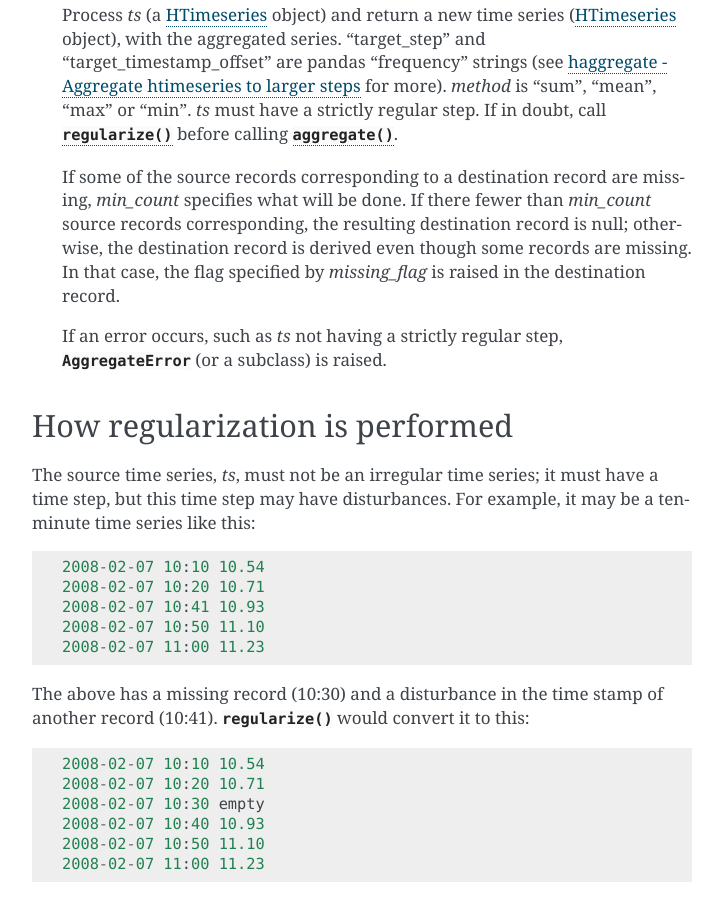
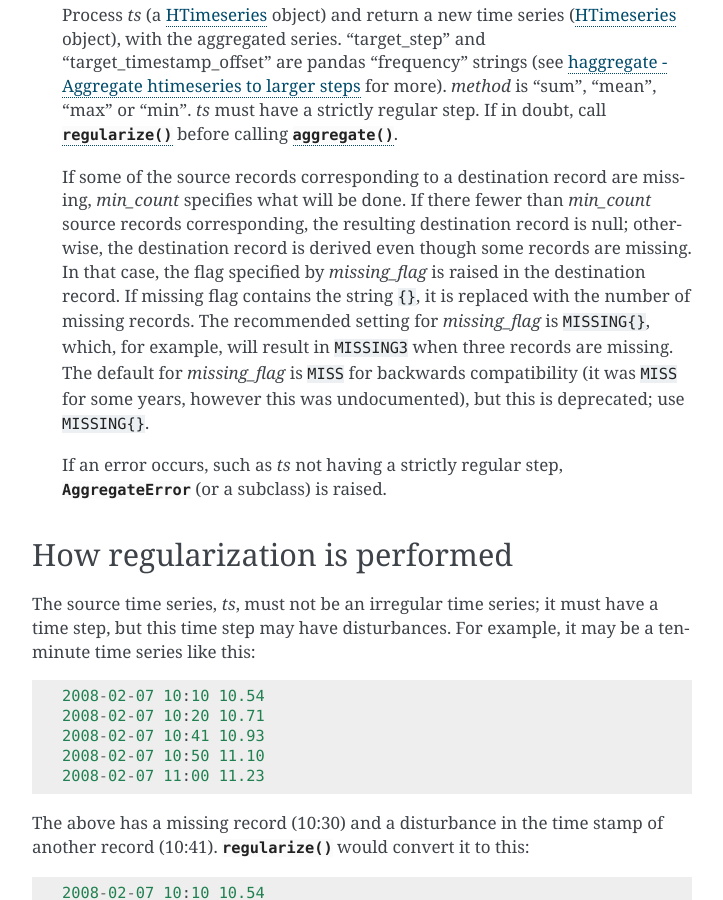
Before and after one commit to openmeteo/pthelma, a Sphinx documentation site: the page built from docs/haggregate/api.rst, in a window 1280 px wide and 900 px high, scrolled down 537 px. Shown: the whole window, without its empty margins (388-1111 px from the left). Built offline with Sphinx 7.4.7, drawn with Linux system fonts in a browser that asks for light colours; the version number is read from the project's files by our own code.

Commit message:
haggregate: Improve missing_flag
missing_flag can now include the substring "{}", which will be replaced
with the number of missing values.

```diff
--- a/docs/haggregate/api.rst
+++ b/docs/haggregate/api.rst
@@ -34,7 +34,14 @@ haggregate API
    than *min_count* source records corresponding, the resulting
    destination record is null; otherwise, the destination record is
    derived even though some records are missing.  In that case, the flag
-   specified by *missing_flag* is raised in the destination record.
+   specified by *missing_flag* is raised in the destination record. If
+   missing flag contains the string ``{}``, it is replaced with the
+   number of missing records. The recommended setting for *missing_flag*
+   is ``MISSING{}``, which, for example, will result in ``MISSING3``
+   when three records are missing. The default for *missing_flag* is
+   ``MISS`` for backwards compatibility (it was ``MISS`` for some years,
+   however this was undocumented), but this is deprecated; use
+   ``MISSING{}``.
 
    If an error occurs, such as *ts* not having a strictly regular step,
    :exc:`AggregateError` (or a subclass) is raised.
--- a/docs/haggregate/usage.rst
+++ b/docs/haggregate/usage.rst
@@ -55,7 +55,7 @@ explanatory comments that follow it:
     base_dir = /var/cache/timeseries/
     target_step = 1h
     min_count = 2
-    missing_flag = DATEINSERT
+    missing_flag = MISSING{}
 
     [temperature]
     source_file = temperature-10min.hts
@@ -133,7 +133,8 @@ General parameters
    to a destination record, the resulting destination record is null;
    otherwise, the destination record is derived even though some records
    are missing. In that case, the flag specified by
-   :option:`missing_flag` is raised in the destination record.
+   :option:`missing_flag` is raised in the destination record. See
+   :meth:`~haggregate.aggregate` for details on :option:`missing_flag`.
 
 Time series sections
 --------------------
```
Also changed, not shown: CHANGELOG.rst (+8 -0 lines), 2 other files.
